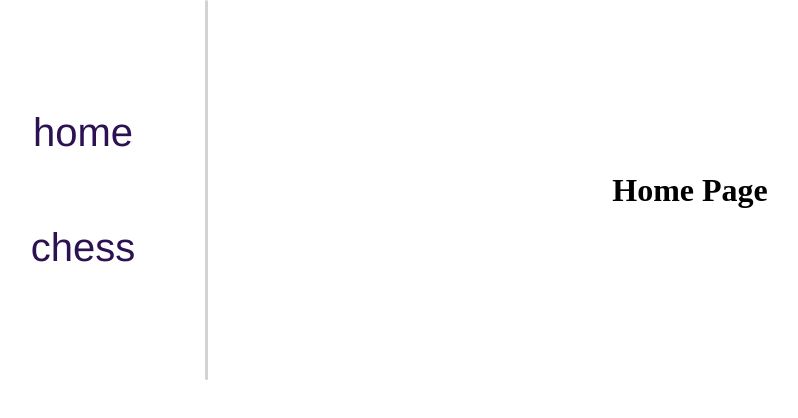
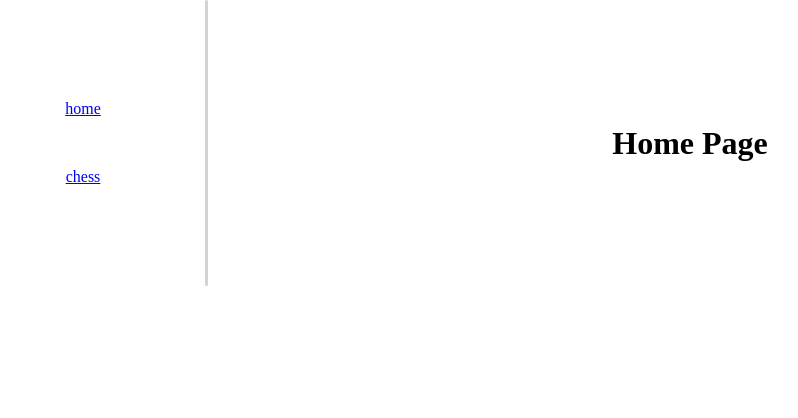
Before and after one commit to yordan-g/yochess-ui, a SvelteKit app: page / in a window 1280 px wide. Shown: the top 418 px of the page, without its empty margins (50-848 px from the left). Built offline with nearby package versions, Linux system fonts and the light colour scheme.

Commit message:
reuse btn styles

```diff
--- a/src/lib/Btn.svelte
+++ b/src/lib/Btn.svelte
@@ -1,14 +1,12 @@
 <script>
+
     export let text;
 </script>
 
-<button on:click>
+<button class="btn" on:click>
     {text}
 </button>
 
 <style>
-
-    button {
-        /*display: inline-flex;*/
-    }
+    @import "../../static/css/shared.css";
 </style>
--- a/src/routes/+layout.svelte
+++ b/src/routes/+layout.svelte
@@ -1,9 +1,12 @@
+<script>
+</script>
+
 <div class="layout">
     <nav>
         <ul>
             <li>
-                <a href="/">home</a>
-                <a href="chess">chess</a>
+                <a class="btn" href="/">home</a>
+                <a class="btn" href="chess">chess</a>
             </li>
         </ul>
     </nav>
@@ -54,46 +57,4 @@
         justify-content: center;
         align-items: center;
     }
-
-    a {
-        display: inline-block;
-        font-size: 40px;
-        font-family: Helvetica;
-        font-weight: lighter;
-        text-decoration: none;
-        padding: 10px 20px;
-        /*border: 1px solid #d3d3d3;*/
-        /*border-radius: 10px;*/
-        color: #2c1252;
-        transition: color 0.3s ease;
-        position: relative;
-        z-index: 1;
-    }
-
-    a:hover {
-        color: white;
-    }
-
-    a::before {
-        position: absolute;
-        content: "";
-        top: 0;
-        right: 0;
-        bottom: 0;
-        left: 0;
-        background-image: linear-gradient(
-                to left top,
-                #FF00CEFF,
-                #7f99ff
-        );
-        z-index: -1;
-        transition: opacity 0.3s linear;
-        opacity: 0;
-        border: 1px solid #ffffff;
-        border-radius: 10px;
-    }
-
-    a:hover::before {
-        opacity: 0.7;
-    }
 </style>
--- /dev/null
+++ b/static/css/shared.css
@@ -0,0 +1,43 @@
+.btn {
+    display: inline-block;
+    border: none;
+    text-decoration: none;
+    background-color: white;
+    /*font-size: 40px;*/
+    font-family: Helvetica;
+    font-weight: lighter;
+    padding: 10px 20px;
+    /*border: 1px solid #d3d3d3;*/
+    /*border-radius: 10px;*/
+    color: #2c1252;
+    transition: color 0.3s ease;
+    position: relative;
+    z-index: 1;
+}
+
+.btn:hover {
+    color: white;
+}
+
+.btn::before {
+    position: absolute;
+    content: "";
+    top: 0;
+    right: 0;
+    bottom: 0;
+    left: 0;
+    background-image: linear-gradient(
+            to left top,
+            #FF00CEFF,
+            #7f99ff
+    );
+    z-index: -1;
+    transition: opacity 0.3s linear;
+    opacity: 0;
+    border: 1px solid #ffffff;
+    border-radius: 10px;
+}
+
+.btn:hover::before {
+    opacity: 0.7;
+}
```
